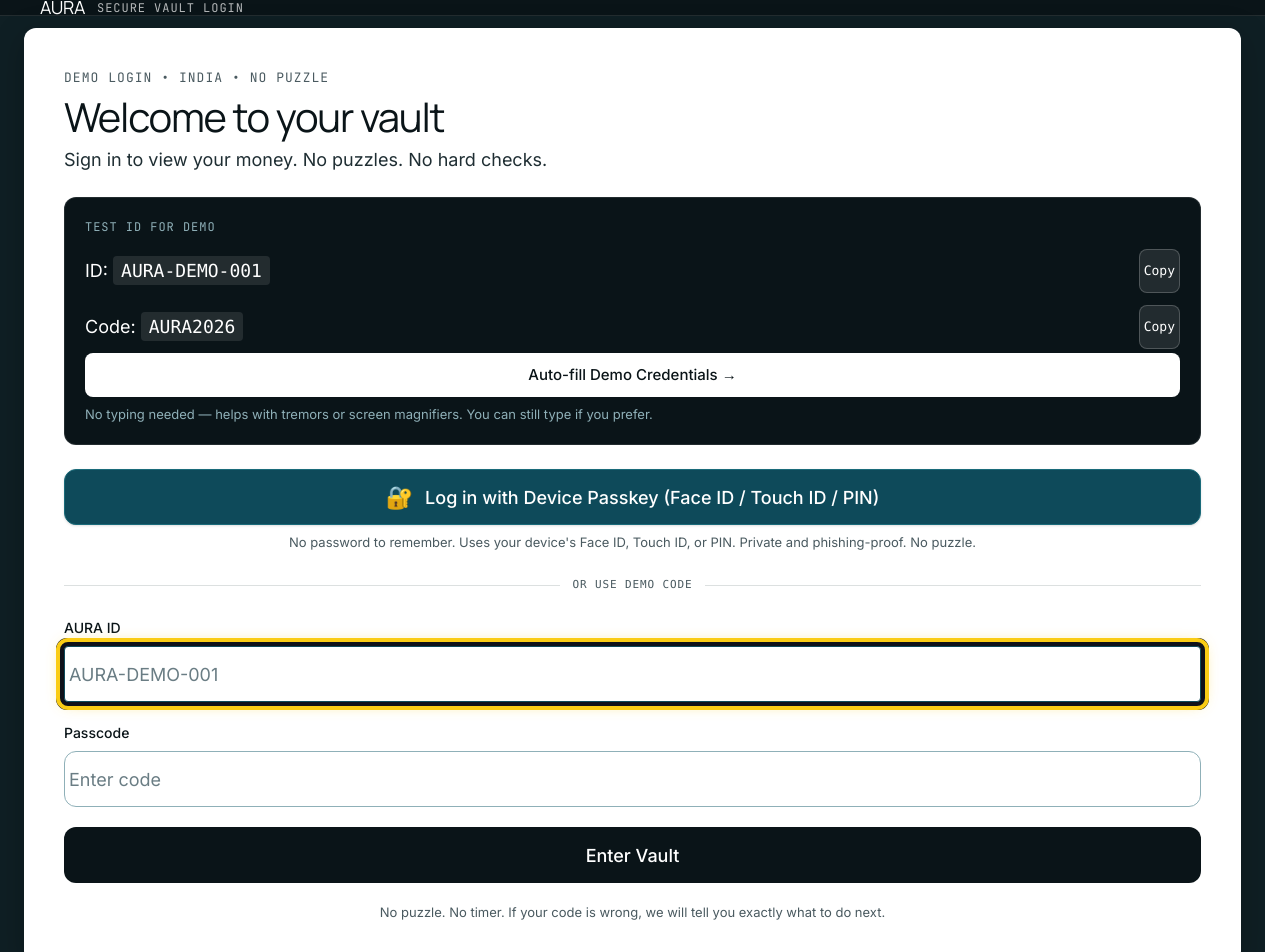
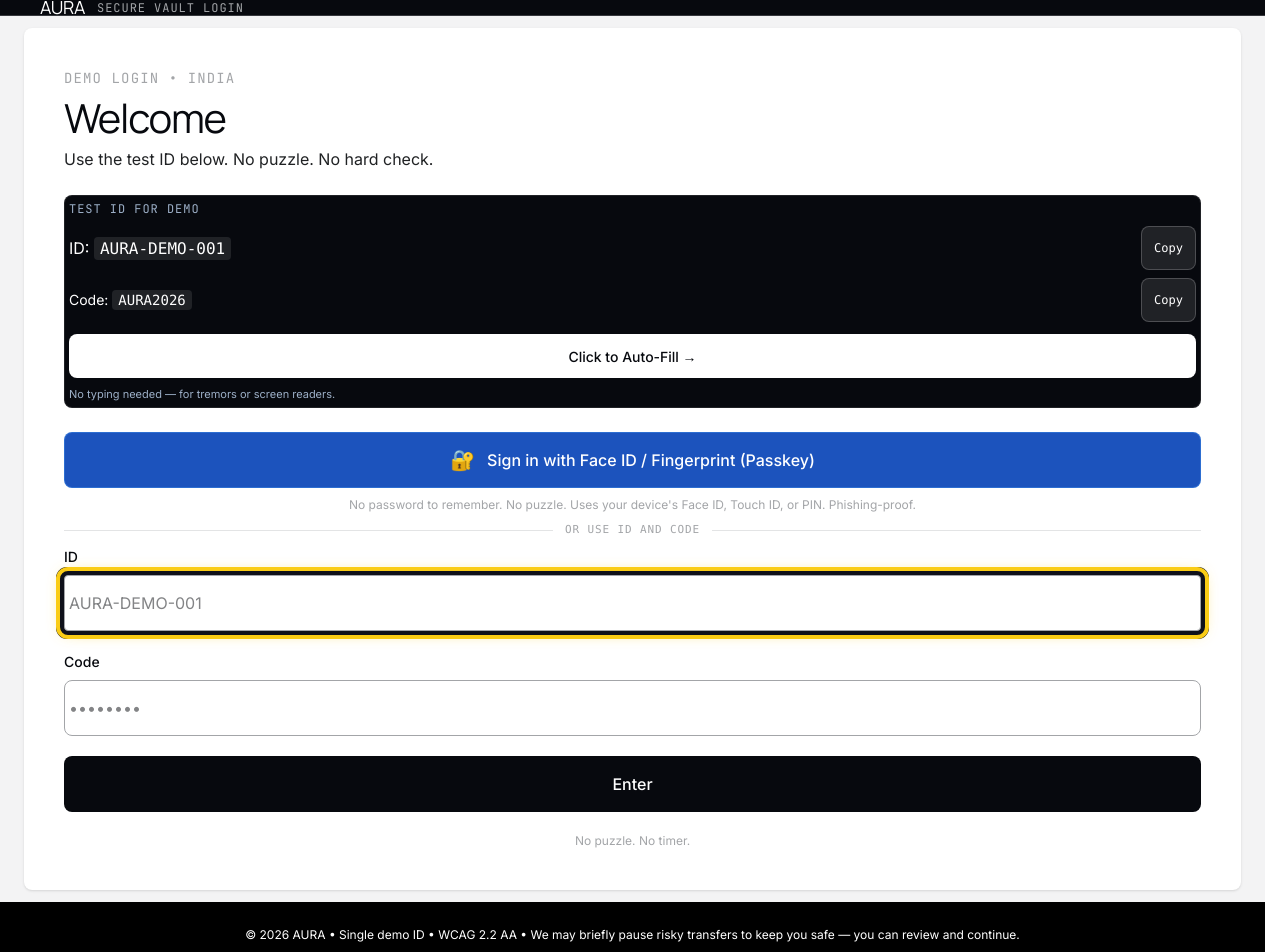
Before and after one commit to 1rishLatte/AURA-Making-Digital-Banking-truly-accessible, a Next.js app: page /login in a window 1280 px wide. Shown: the top 952 px of the page. Built offline with nearby package versions, Linux system fonts and the light colour scheme.

Commit message:
revert: loading page (app/login) — undo vault redesign 25d6a2d, restore pre-vault a11y version

```diff
--- a/app/login/page.tsx
+++ b/app/login/page.tsx
@@ -15,102 +15,89 @@
   const [passkeyLoading, setPasskeyLoading] = useState(false);
 
   useEffect(() => {
-    setPasskeySupported(typeof window !== "undefined" && !!window.PublicKeyCredential);
+    setPasskeySupported(typeof window !== 'undefined' && !!window.PublicKeyCredential);
   }, []);
+
+  const handlePasskey = async () => {
+    setErr(null);
+    setPasskeyLoading(true);
+    try {
+      if (!window.PublicKeyCredential) throw new Error('unsupported');
+      const challenge = new Uint8Array(32);
+      crypto.getRandomValues(challenge);
+      const stored = localStorage.getItem('aura:passkey');
+      if (stored) {
+        // Attempt authentication with stored credential
+        const allow = [{ id: Uint8Array.from(atob(stored), (c) => c.charCodeAt(0)), type: 'public-key' as const }];
+        const cred = await navigator.credentials.get({
+          publicKey: { challenge, allowCredentials: allow, userVerification: 'preferred' as const },
+        } as any);
+        if (cred) {
+          login('demo');
+          router.push('/');
+          router.refresh();
+          return;
+        }
+        throw new Error('cancelled');
+      } else {
+        // Registration — create new passkey (platform authenticator)
+        const cred: any = await navigator.credentials.create({
+          publicKey: {
+            challenge,
+            rp: { name: 'AURA', id: window.location.hostname },
+            user: { id: new TextEncoder().encode('AURA-DEMO-001'), name: 'AURA-DEMO-001', displayName: 'AURA Demo User' },
+            pubKeyCredParams: [{ alg: -7, type: 'public-key' }],
+            authenticatorSelection: { authenticatorAttachment: 'platform', userVerification: 'preferred', requireResidentKey: false },
+            timeout: 60000,
+            attestation: 'none',
+          },
+        } as any);
+        if (cred && cred.rawId) {
+          const b64 = btoa(String.fromCharCode(...new Uint8Array(cred.rawId)));
+          localStorage.setItem('aura:passkey', b64);
+          login('demo');
+          router.push('/');
+          router.refresh();
+          return;
+        }
+        throw new Error('cancelled');
+      }
+    } catch (e: any) {
+      if (e?.message === 'unsupported') setErr('Passkeys not supported on this device. Use ID and code below.');
+      else if (e?.name === 'NotAllowedError') setErr('Passkey cancelled. Try again or use ID and code.');
+      else setErr('Passkey not available. Use ID and code below.');
+    } finally {
+      setPasskeyLoading(false);
+    }
+  };
 
   const copyText = async (text: string, label: string) => {
     try {
       await navigator.clipboard.writeText(text);
       setCopied(label);
-      setTimeout(() => setCopied(null), 1600);
+      setTimeout(() => setCopied(null), 1500);
     } catch {
-      const el = document.createElement("textarea");
+      // fallback
+      const el = document.createElement('textarea');
       el.value = text;
       document.body.appendChild(el);
       el.select();
-      document.execCommand("copy");
+      document.execCommand('copy');
       document.body.removeChild(el);
       setCopied(label);
-      setTimeout(() => setCopied(null), 1600);
+      setTimeout(() => setCopied(null), 1500);
     }
   };
-
   const autoFill = () => {
-    setId("AURA-DEMO-001");
-    setPass("AURA2026");
+    setId('AURA-DEMO-001');
+    setPass('AURA2026');
     setErr(null);
-    // Move focus to Enter button for motor users
-    setTimeout(() => document.getElementById("login-submit")?.focus(), 0);
-  };
-
-  const handlePasskey = async () => {
-    setErr(null);
-    setPasskeyLoading(true);
-    try {
-      if (!window.PublicKeyCredential) throw new Error("unsupported");
-      const challenge = new Uint8Array(32);
-      crypto.getRandomValues(challenge);
-      const stored = localStorage.getItem("aura:passkey");
-      if (stored) {
-        const allow = [
-          { id: Uint8Array.from(atob(stored), (c) => c.charCodeAt(0)), type: "public-key" as const },
-        ];
-        const cred = await navigator.credentials.get({
-          publicKey: { challenge, allowCredentials: allow, userVerification: "preferred" as const },
-        } as any);
-        if (cred) {
-          login("demo");
-          router.push("/");
-          router.refresh();
-          return;
-        }
-        throw new Error("cancelled");
-      } else {
-        const cred: any = await navigator.credentials.create({
-          publicKey: {
-            challenge,
-            rp: { name: "AURA", id: window.location.hostname },
-            user: {
-              id: new TextEncoder().encode("AURA-DEMO-001"),
-              name: "AURA-DEMO-001",
-              displayName: "AURA Demo User",
-            },
-            pubKeyCredParams: [{ alg: -7, type: "public-key" }],
-            authenticatorSelection: {
-              authenticatorAttachment: "platform",
-              userVerification: "preferred",
-              requireResidentKey: false,
-            },
-            timeout: 60000,
-            attestation: "none",
-          },
-        } as any);
-        if (cred && cred.rawId) {
-          const b64 = btoa(String.fromCharCode(...new Uint8Array(cred.rawId)));
-          localStorage.setItem("aura:passkey", b64);
-          login("demo");
-          router.push("/");
-          router.refresh();
-          return;
-        }
-        throw new Error("cancelled");
-      }
-    } catch (e: any) {
-      if (e?.message === "unsupported") setErr("Passkeys are not supported on this device. Use your demo ID and code below.");
-      else if (e?.name === "NotAllowedError") setErr("Passkey was cancelled. You can try again or use your demo ID and code.");
-      else setErr("Passkey is not available right now. Use your demo ID and code below.");
-    } finally {
-      setPasskeyLoading(false);
-    }
   };
 
   const onSubmit = async (e: React.FormEvent) => {
     e.preventDefault();
     setErr(null);
-    if (!id.trim() || !pass.trim()) {
-      setErr("Please enter your AURA ID and code. Then press Enter to sign in.");
-      return;
-    }
+    if (!id.trim() || !pass.trim()) { setErr("Enter AURA ID and passcode."); return; }
     setLoading(true);
     try {
       const res = await fetch("/api/login", {
@@ -119,160 +106,107 @@
         body: JSON.stringify({ id: id.trim(), password: pass }),
       });
       const data = await res.json().catch(() => ({}));
-      if (!res.ok) {
-        setErr(data.error ?? "We could not sign you in. Check your ID and code and try again.");
-        return;
-      }
-      login("demo");
+      if (!res.ok) { setErr(data.error ?? "Something went wrong"); return; }
+      login('demo');
       router.push("/");
       router.refresh();
     } catch {
-      setErr("Something went wrong. Check your connection and try again.");
-    } finally {
-      setLoading(false);
-    }
+      setErr("Something went wrong");
+    } finally { setLoading(false); }
   };
 
   return (
-    <div className="min-h-[100dvh] flex flex-col bg-[#0f1f24]">
-      <header className="h-16 flex items-center px-6 md:px-10 border-b border-white/10 bg-[#0a1418] text-white shrink-0">
-        <span className="text-[18px] tracking-[-0.02em] font-normal" style={{ fontFamily: "var(--font-manrope), system-ui" }}>
-          AURA
-        </span>
-        <span className="ml-3 text-[12px] uppercase tracking-[0.08em] text-white/70" style={{ fontFamily: "var(--font-jetbrains), monospace" }}>
-          Secure Vault Login
-        </span>
+    <div className="min-h-[100dvh] flex flex-col bg-bone">
+      <header className="h-16 flex items-center px-6 md:px-10 border-b border-silver-veil/30 bg-vault-ink text-white">
+        <span className="text-[18px] tracking-[-0.02em]" style={{ fontFamily: "var(--font-manrope), system-ui" }}>AURA</span>
+        <span className="ml-3 text-[12px] uppercase tracking-[0.08em] text-silver-veil" style={{ fontFamily: "var(--font-jetbrains), monospace" }}>Secure Vault Login</span>
       </header>
+      <main id="main-content" tabIndex={-1} className="flex-1 flex items-center justify-center px-6 py-12 bg-ash-mist">
+        <div className="w-full max-w-[560px] rounded-[8px] bg-white p-8 md:p-10 shadow-sm">
+          <p className="text-[14px] uppercase tracking-[0.08em] text-silver-veil" style={{ fontFamily: "var(--font-jetbrains), monospace" }}>Demo login • India</p>
+          <h1 className="text-[40px] leading-[1.06] tracking-[-1.2px] text-vault-ink mt-2" style={{ fontFamily: "var(--font-manrope), system-ui" }}>Welcome</h1>
+          <p className="text-[16px] text-charcoal mt-2">Use the test ID below. No puzzle. No hard check.</p>
 
-      <main id="main-content" tabIndex={-1} className="flex-1 flex items-center justify-center px-4 md:px-6 py-10 md:py-12">
-        <div className="w-full max-w-[560px] rounded-[12px] bg-white p-6 md:p-10 shadow-[0_8px_32px_rgba(0,0,0,0.24)] text-[18px] leading-[1.5]">
-          <p className="text-[13px] uppercase tracking-[0.08em] text-[#4a5a60] font-mono" style={{ fontFamily: "var(--font-jetbrains), monospace" }}>
-            Demo login • India • No puzzle
-          </p>
-          <h1 className="text-[36px] md:text-[40px] leading-[1.06] tracking-[-1.2px] text-[#0a1418] mt-2 font-normal" style={{ fontFamily: "var(--font-manrope), system-ui" }}>
-            Welcome to your vault
-          </h1>
-          <p className="text-[18px] text-[#1f2e33] mt-2 leading-[1.5]">Sign in to view your money. No puzzles. No hard checks.</p>
-
-          {/* Demo credentials — motor: large copy + auto-fill, no manual highlight */}
-          <section aria-labelledby="demo-creds-heading" className="mt-6 rounded-[12px] bg-[#0a1418] text-white p-4 md:p-5 border border-white/10">
-            <h2 id="demo-creds-heading" className="text-[12px] uppercase tracking-[0.08em] text-[#8fb0b8] font-mono" style={{ fontFamily: "var(--font-jetbrains), monospace" }}>
-              Test ID for demo
-            </h2>
-            <div className="mt-3 flex items-center justify-between gap-3">
-              <p className="text-[16px] md:text-[18px]">ID: <code className="px-2 py-1 rounded bg-white/10 text-white font-mono">AURA-DEMO-001</code></p>
-              <button
-                type="button"
-                onClick={() => copyText("AURA-DEMO-001", "id")}
-                aria-label="Copy test ID AURA-DEMO-001"
-                className="min-h-[44px] min-w-[88px] px-4 rounded-[8px] bg-white/10 hover:bg-white/20 border border-white/20 text-[13px] font-mono text-white shrink-0 focus:outline-none focus-visible:ring-[3px] focus-visible:ring-[#facc15] focus-visible:ring-offset-2 focus-visible:ring-offset-[#0a1418]"
-              >
-                {copied === "id" ? "Copied ✓" : "Copy"}
+          <div className="mt-6 rounded-[8px] bg-vault-ink text-white p-4 border border-white/10">
+            <p className="text-[12px] uppercase tracking-[0.08em] text-frost" style={{ fontFamily: "var(--font-jetbrains), monospace" }}>Test ID for demo</p>
+            <div className="mt-2 flex items-center justify-between gap-2">
+              <p className="text-[16px]">ID: <code className="px-1.5 py-0.5 rounded bg-white/10">AURA-DEMO-001</code></p>
+              <button type="button" onClick={() => copyText('AURA-DEMO-001', 'id')} aria-label="Copy test ID" className="min-h-[44px] min-w-[44px] px-3 rounded-[8px] bg-white/10 hover:bg-white/20 border border-white/20 text-[12px] font-mono shrink-0">
+                {copied === 'id' ? 'Copied ✓' : 'Copy'}
               </button>
             </div>
-            <div className="mt-3 flex items-center justify-between gap-3">
-              <p className="text-[16px] md:text-[18px]">Code: <code className="px-2 py-1 rounded bg-white/10 text-white font-mono">AURA2026</code></p>
-              <button
-                type="button"
-                onClick={() => copyText("AURA2026", "code")}
-                aria-label="Copy test code AURA2026"
-                className="min-h-[44px] min-w-[88px] px-4 rounded-[8px] bg-white/10 hover:bg-white/20 border border-white/20 text-[13px] font-mono text-white shrink-0 focus:outline-none focus-visible:ring-[3px] focus-visible:ring-[#facc15] focus-visible:ring-offset-2 focus-visible:ring-offset-[#0a1418]"
-              >
-                {copied === "code" ? "Copied ✓" : "Copy"}
+            <div className="mt-2 flex items-center justify-between gap-2">
+              <p className="text-[14px]">Code: <code className="px-1.5 py-0.5 rounded bg-white/10">AURA2026</code></p>
+              <button type="button" onClick={() => copyText('AURA2026', 'code')} aria-label="Copy test code" className="min-h-[44px] min-w-[44px] px-3 rounded-[8px] bg-white/10 hover:bg-white/20 border border-white/20 text-[12px] font-mono shrink-0">
+                {copied === 'code' ? 'Copied ✓' : 'Copy'}
               </button>
             </div>
-            <button
-              type="button"
-              onClick={autoFill}
-              aria-label="Auto-fill demo credentials"
-              className="mt-4 w-full min-h-[44px] rounded-[8px] bg-white text-[#0a1418] text-[15px] font-medium hover:bg-[#f0f4f5] border border-white/20 focus:outline-none focus-visible:ring-[3px] focus-visible:ring-[#facc15] focus-visible:ring-offset-2 focus-visible:ring-offset-[#0a1418]"
-            >
-              Auto-fill Demo Credentials →
+            <button type="button" onClick={autoFill} aria-label="Auto-fill demo credentials" className="mt-3 w-full min-h-[44px] rounded-[8px] bg-white text-vault-ink text-[14px] font-medium hover:bg-ash-mist border border-white/20">
+              Click to Auto-Fill →
             </button>
-            <p className="text-[13px] text-[#8fb0b8] mt-2 leading-[1.5]">No typing needed — helps with tremors or screen magnifiers. You can still type if you prefer.</p>
-          </section>
+            <p className="text-[11px] text-frost mt-2">No typing needed — for tremors or screen readers.</p>
+          </div>
 
-          {/* Passkey — primary, biometric, phishing-proof */}
-          <section aria-labelledby="passkey-heading" className="mt-6">
-            <h2 id="passkey-heading" className="sr-only">Passkey sign in</h2>
+          {/* Passkeys — biometric, no typing, phishing-proof (audit solution) */}
+          <div className="mt-6">
             <button
               type="button"
               onClick={handlePasskey}
               disabled={passkeyLoading || loading}
-              className="w-full min-h-[56px] rounded-[12px] bg-[#0e4a5a] hover:bg-[#0c3d4a] text-white text-[16px] md:text-[18px] font-medium flex items-center justify-center gap-3 disabled:opacity-50 border border-[#1a6b7a] shadow-sm focus:outline-none focus-visible:ring-[3px] focus-visible:ring-[#facc15] focus-visible:ring-offset-2 focus-visible:ring-offset-white"
-              aria-label="Log in with Device Passkey using Face ID, Touch ID, or PIN"
+              className="w-full min-h-[56px] rounded-[8px] bg-[#1c53bd] hover:bg-[#1a4aa8] text-white text-[16px] font-medium flex items-center justify-center gap-3 disabled:opacity-50 border border-[#53adfe]/30"
+              aria-label="Sign in with passkey using Face ID or fingerprint"
             >
-              <span aria-hidden className="text-[22px]">🔐</span>
-              {passkeyLoading ? "Checking biometrics…" : "Log in with Device Passkey (Face ID / Touch ID / PIN)"}
+              <span aria-hidden className="text-[20px]">🔐</span>
+              {passkeyLoading ? 'Checking biometrics…' : passkeySupported ? 'Sign in with Face ID / Fingerprint (Passkey)' : 'Passkey — check device support'}
             </button>
-            <p className="text-[13px] text-[#4a5a60] mt-2 text-center leading-[1.5]">No password to remember. Uses your device&apos;s Face ID, Touch ID, or PIN. Private and phishing-proof. No puzzle.</p>
-            {!passkeySupported && <p className="text-[13px] text-amber-800 bg-amber-50 border border-amber-200 rounded-[8px] px-3 py-2 mt-2 text-center">This device does not support passkeys — use your demo ID and code below.</p>}
-          </section>
-
-          <div className="flex items-center gap-3 my-6" aria-hidden>
-            <div className="flex-1 h-px bg-[#1a2e33]/15" />
-            <span className="text-[11px] uppercase tracking-[0.08em] text-[#4a5a60] font-mono">or use demo code</span>
-            <div className="flex-1 h-px bg-[#1a2e33]/15" />
+            <p className="text-[12px] text-silver-veil mt-2 text-center">No password to remember. No puzzle. Uses your device&apos;s Face ID, Touch ID, or PIN. Phishing-proof.</p>
+            {!passkeySupported && <p className="text-[11px] text-amber-700 mt-1 text-center">This device doesn&apos;t support passkeys — use ID and code below.</p>}
           </div>
 
-          {/* Secondary fallback form — strictly semantic, SSR-visible */}
-          <form onSubmit={onSubmit} className="flex flex-col gap-5" noValidate aria-labelledby="fallback-heading">
-            <h2 id="fallback-heading" className="sr-only">Demo ID and code fallback</h2>
+          <div className="flex items-center gap-3 my-2" aria-hidden>
+            <div className="flex-1 h-px bg-silver-veil/30" />
+            <span className="text-[11px] uppercase tracking-[0.08em] text-silver-veil font-mono">or use ID and code</span>
+            <div className="flex-1 h-px bg-silver-veil/30" />
+          </div>
+
+          <form onSubmit={onSubmit} className="flex flex-col gap-5" noValidate>
             <div className="flex flex-col gap-2">
-              <label htmlFor="aura-id" className="text-[14px] font-medium text-[#0a1418]">AURA ID</label>
+              <label htmlFor="aura-id" className="text-[14px] text-vault-ink font-medium">ID</label>
               <input
                 id="aura-id"
-                name="aura-id"
                 value={id}
-                onChange={(e) => setId(e.target.value)}
+                onChange={e => setId(e.target.value)}
                 placeholder="AURA-DEMO-001"
                 autoComplete="username"
                 autoFocus
-                required
-                aria-required="true"
+                className="min-h-[56px] rounded-[8px] border border-silver-veil bg-white px-4 text-[16px] focus:outline-none focus:ring-2 focus:ring-frost"
                 aria-describedby={err ? "login-error" : undefined}
                 aria-invalid={!!err}
-                className="min-h-[56px] rounded-[12px] border border-[#8fb0b8] bg-white px-4 text-[18px] text-[#0a1418] placeholder:text-[#6a7d84] focus:outline-none focus-visible:ring-[3px] focus-visible:ring-[#facc15] focus-visible:ring-offset-2 focus-visible:border-[#0e4a5a]"
               />
             </div>
             <div className="flex flex-col gap-2">
-              <label htmlFor="aura-pass" className="text-[14px] font-medium text-[#0a1418]">Passcode</label>
+              <label htmlFor="aura-pass" className="text-[14px] text-vault-ink font-medium">Code</label>
               <input
                 id="aura-pass"
-                name="aura-pass"
                 type="password"
                 value={pass}
-                onChange={(e) => setPass(e.target.value)}
-                placeholder="Enter code"
+                onChange={e => setPass(e.target.value)}
+                placeholder="••••••••"
                 autoComplete="current-password"
-                required
-                aria-required="true"
+                className="min-h-[56px] rounded-[8px] border border-silver-veil bg-white px-4 text-[16px] focus:outline-none focus:ring-2 focus:ring-frost"
                 aria-describedby={err ? "login-error" : undefined}
                 aria-invalid={!!err}
-                className="min-h-[56px] rounded-[12px] border border-[#8fb0b8] bg-white px-4 text-[18px] text-[#0a1418] placeholder:text-[#6a7d84] focus:outline-none focus-visible:ring-[3px] focus-visible:ring-[#facc15] focus-visible:ring-offset-2 focus-visible:border-[#0e4a5a]"
               />
             </div>
-            {err && (
-              <p id="login-error" role="alert" className="text-[15px] leading-[1.5] text-[#7a1f1f] bg-[#fef2f2] border border-[#fecaca] rounded-[12px] px-4 py-3">
-                {err}
-              </p>
-            )}
-            <button
-              id="login-submit"
-              type="submit"
-              disabled={loading || passkeyLoading}
-              className="min-h-[56px] rounded-[12px] bg-[#0a1418] hover:bg-[#0f1f24] text-white text-[18px] font-medium disabled:opacity-50 focus:outline-none focus-visible:ring-[3px] focus-visible:ring-[#facc15] focus-visible:ring-offset-2"
-            >
-              {loading ? "Checking…" : "Enter Vault"}
+            {err && <p id="login-error" role="alert" className="text-[14px] text-red-700 bg-red-50 border border-red-200 rounded-[8px] px-4 py-3">{err}</p>}
+            <button type="submit" disabled={loading} className="min-h-[56px] rounded-[8px] bg-vault-ink text-white text-[16px] font-medium disabled:opacity-50">
+              {loading ? "Checking…" : "Enter"}
             </button>
-            <p className="text-[13px] text-[#4a5a60] text-center leading-[1.5]">No puzzle. No timer. If your code is wrong, we will tell you exactly what to do next.</p>
+            <p className="text-[12px] text-silver-veil text-center">No puzzle. No timer.</p>
           </form>
         </div>
       </main>
-
-      <footer className="bg-[#0a1418] text-white/80 px-6 md:px-10 py-6 text-center text-[13px] leading-[1.5]">
-        © 2026 AURA • Single demo ID • WCAG 2.2 AA • We may briefly pause risky transfers to keep you safe — you can review and continue.
-      </footer>
+      <footer className="bg-absolute text-white px-6 md:px-10 py-6 text-center text-[12px] text-silver-veil">© 2026 AURA • Single demo ID • WCAG 2.2 AA • We may briefly pause risky transfers to keep you safe — you can review and continue.</footer>
     </div>
   );
 }
```
